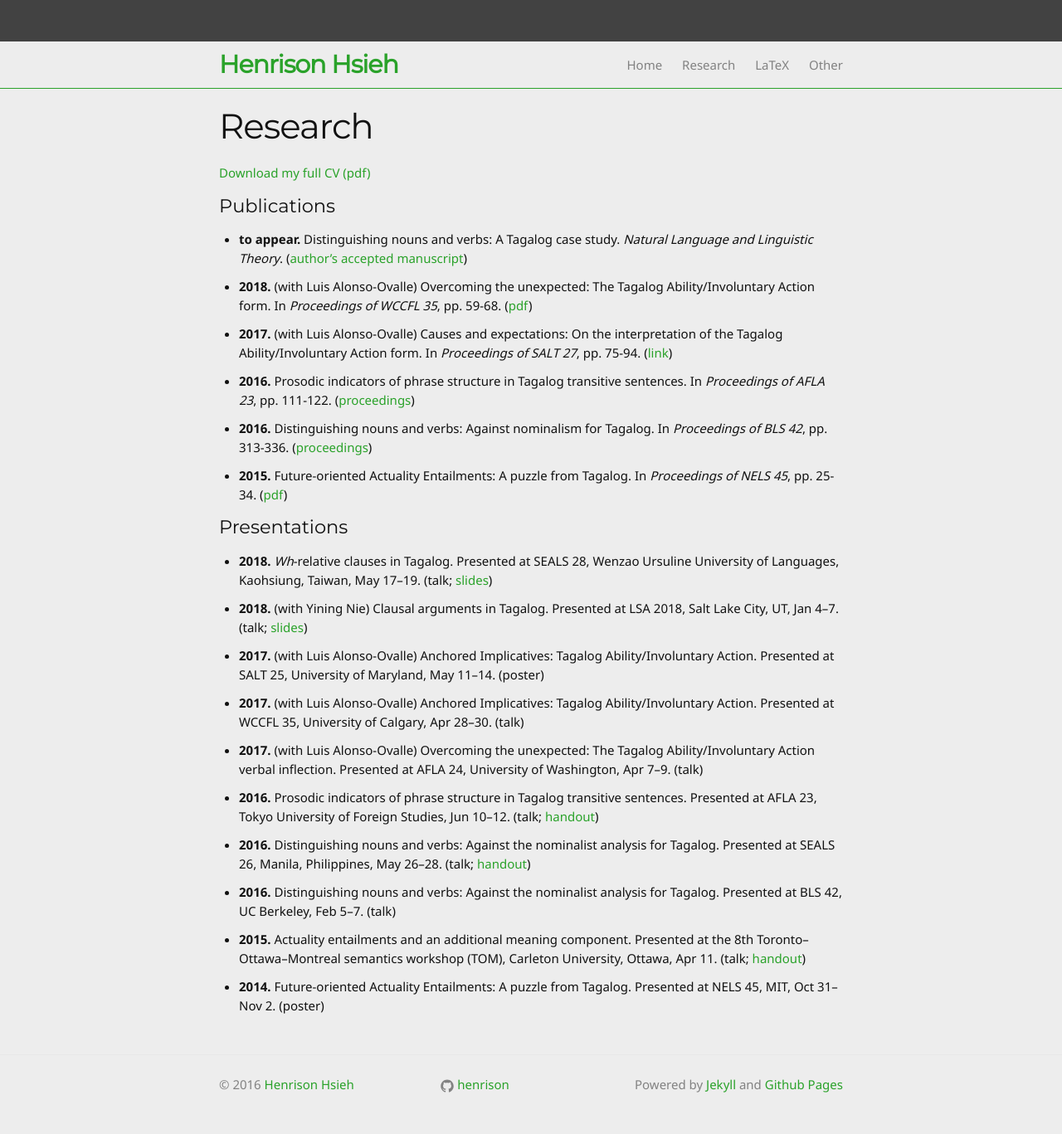
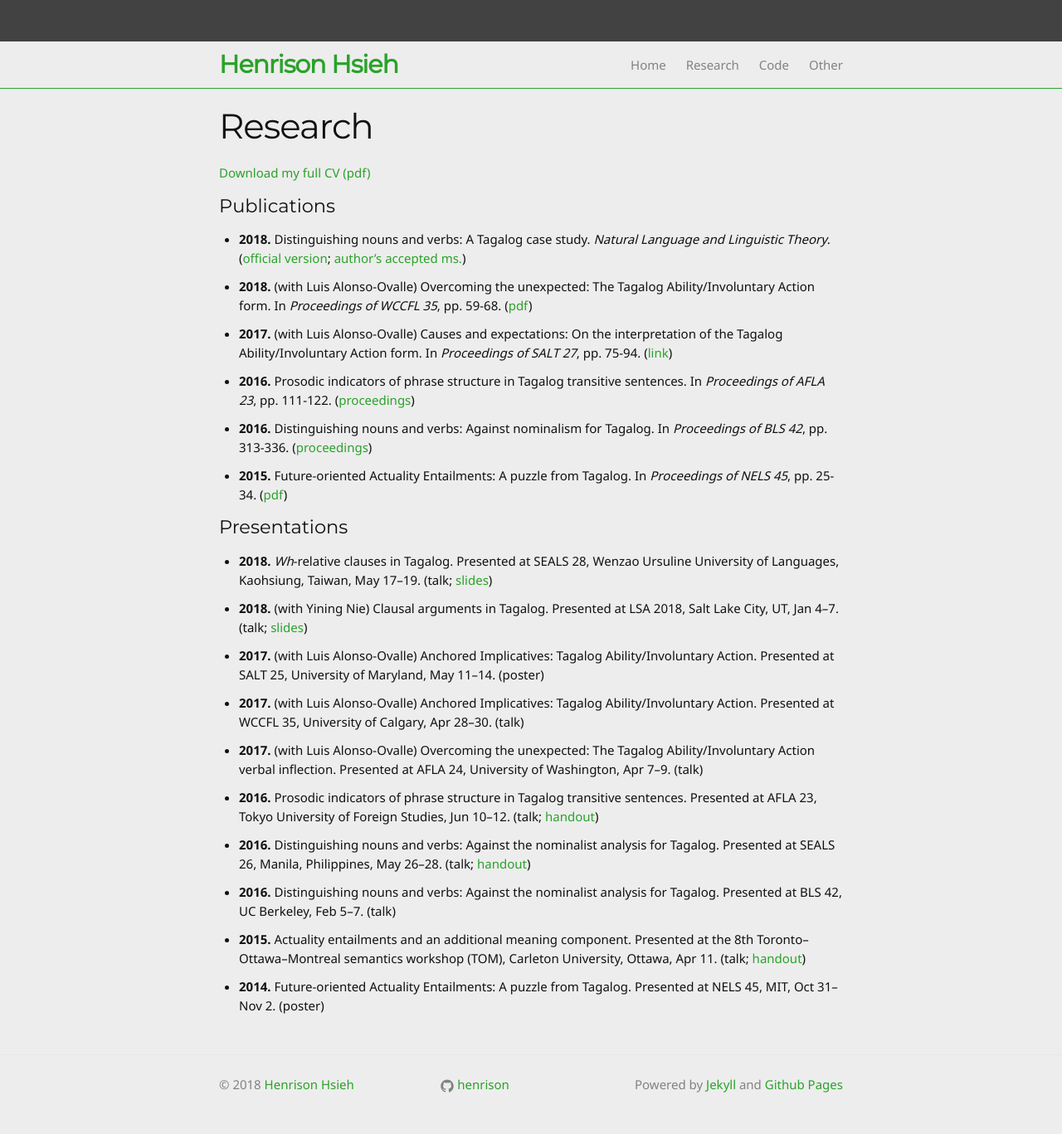
Before and after one commit to henrison/henrison.github.io, a Jekyll site: the page built from 1-research.md, in a window 1280 px wide. Shown: the whole page at 83% size. Built offline with Jekyll 4.4.1, drawn with Linux system fonts in a browser that asks for light colours.

Commit message:
added nllt manuscript updated publication link display changed "latex" page to "code", added link to parser

```diff
--- a/1-research.md
+++ b/1-research.md
@@ -16,16 +16,10 @@ permalink: /research/
   {% unless pub.journal -%} In {% endunless -%}
   *{{ pub.venue }}*
   {%- if pub.pages -%}, pp. {{ pub.pages }}{%- endif -%}.
-  {% if pub.link -%}
-    ([{{ pub.link.text }}](
-      {%- case pub.link.type -%}
-        {%- when 'local' -%}
-          {{ pub.link.url | relative_url }}
-        {%- when 'external' -%}
-          {{ pub.link.url }}
-      {%- endcase -%}
-    ))
-  {% endif %}
+  ({%- for l in pub.link -%}
+    [{{ l.text }}]({{ l.url }})
+    {%- if forloop.last == false %}; {% endif -%}
+  {% endfor -%})
 {% endfor %}
 
 
--- a/_config.yml
+++ b/_config.yml
@@ -10,7 +10,7 @@ description: > # this means to ignore newlines until "baseurl:"
 # Google search results) and in your feed.xml site description.
 baseurl: "" # the subpath of your site, e.g. /blog/
 # url: "http://yourdomain.com" # the base hostname & protocol for your site
-last_updated: May 2018
+last_updated: August 2018
 # twitter_username: jekyllrb
 github_username:  henrison
 
--- a/_includes/footer.html
+++ b/_includes/footer.html
@@ -7,7 +7,7 @@
     <div class="footer-col-wrapper">
       <div class="footer-col  footer-col-1">
         <p class="text">
-          &copy; 2016 <a href="{{ site.baseurl }}/">Henrison Hsieh</a>
+          &copy; {{ site.last_updated | date: "%Y" }} <a href="{{ site.baseurl }}/">Henrison Hsieh</a>
         </p>
       </div>
 
```
Also changed, not shown: 8-code.md (renamed from 8-latex.md, +6 -2 lines), _data/publications.yml (+17 -22 lines), 1 other file.
